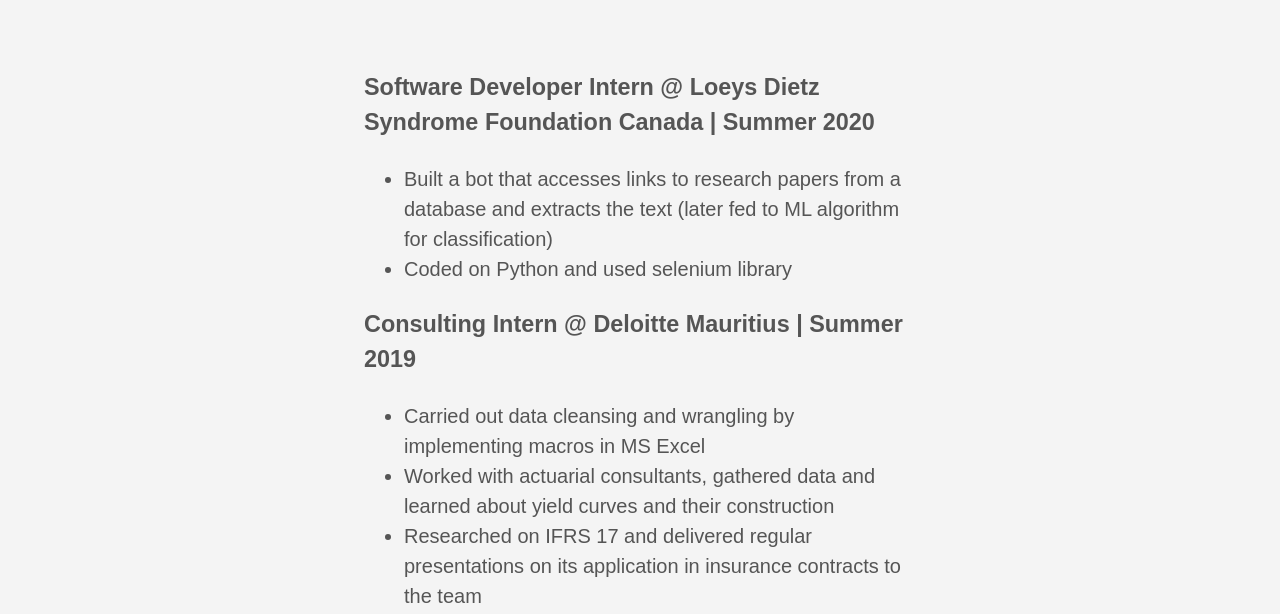
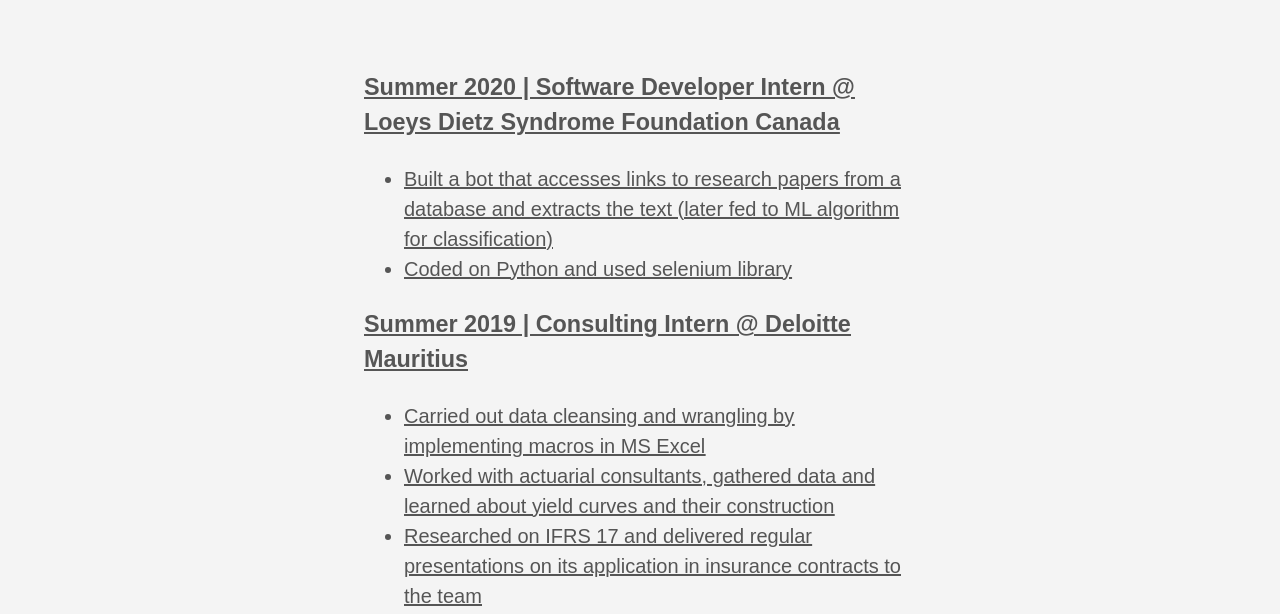
Before and after one commit to amalkoodoruth/old_amalkoodoruth.github.io, a plain HTML site: page experience/index.html in a window 1280 px wide. Shown: the part 514-1128 px from the top of the page. Drawn offline with Linux system fonts and the light colour scheme.

Commit message:
underline summer

```diff
--- a/experience/index.html
+++ b/experience/index.html
@@ -162,12 +162,12 @@
     <main class="pb7" role="main">
 
   <article class="pa3 pa4-ns nested-copy-line-height nested-img">
-    <section class="cf ph3 ph5-l pv3 pv4-l f4 center measure-wide lh-copy mid-gray"><h3 id="software-developer-intern--loeys-dietz-syndrome-foundation-canada--summer-2020">Software Developer Intern @ Loeys Dietz Syndrome Foundation Canada | Summer 2020</h3>
+    <section class="cf ph3 ph5-l pv3 pv4-l f4 center measure-wide lh-copy mid-gray"><h3 id="software-developer-intern--loeys-dietz-syndrome-foundation-canada--summer-2020"> <u/>Summer 2020<u/> | Software Developer Intern @ Loeys Dietz Syndrome Foundation Canada </h3>
 <ul>
 <li>Built a bot that accesses links to research papers from a database and extracts the text (later fed to ML algorithm for classification)</li>
 <li>Coded on Python and used selenium library</li>
 </ul>
-<h3 id="consulting-intern--deloitte-mauritius--summer-2019">Consulting Intern @ Deloitte Mauritius | Summer 2019</h3>
+<h3 id="consulting-intern--deloitte-mauritius--summer-2019"><u/>Summer 2019<u/> | Consulting Intern @ Deloitte Mauritius</h3>
 <ul>
 <li>Carried out data cleansing and wrangling by implementing macros in MS Excel</li>
 <li>Worked with actuarial consultants, gathered data and learned about yield curves and their construction</li>
```
